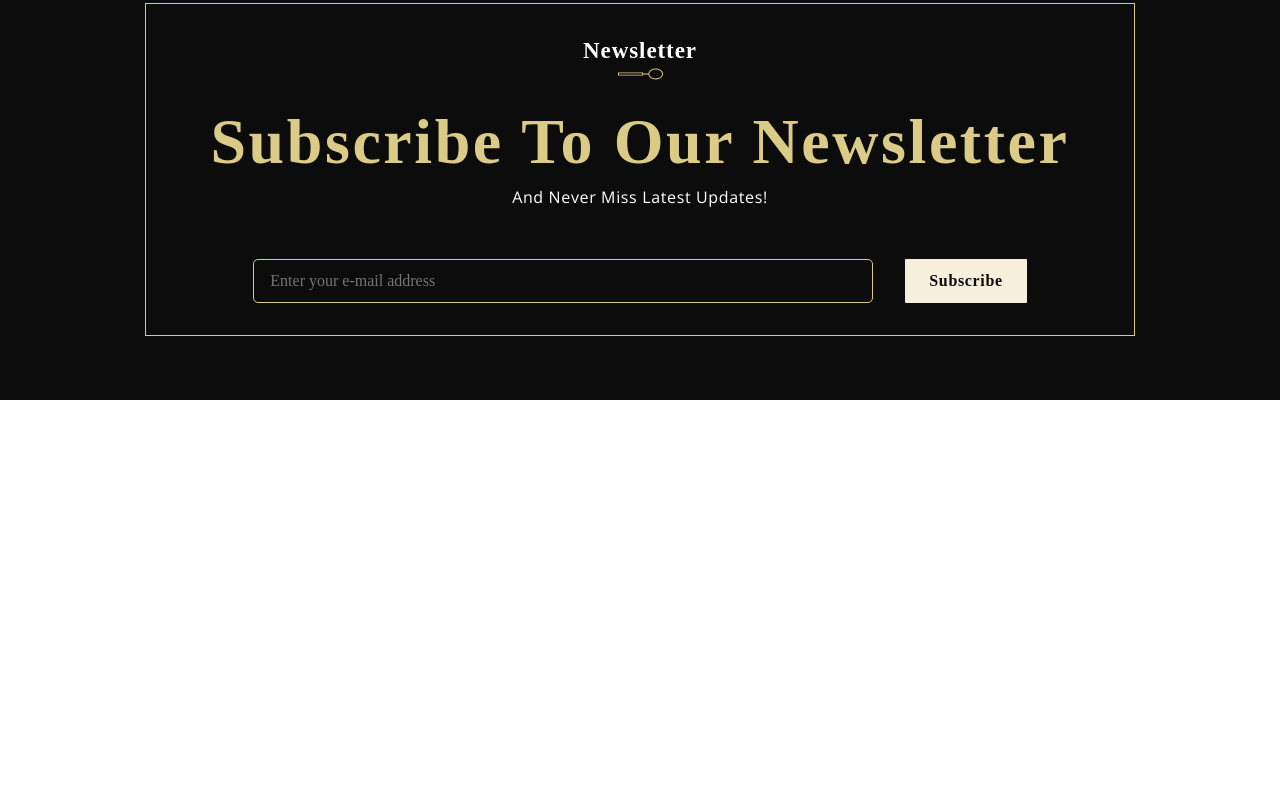
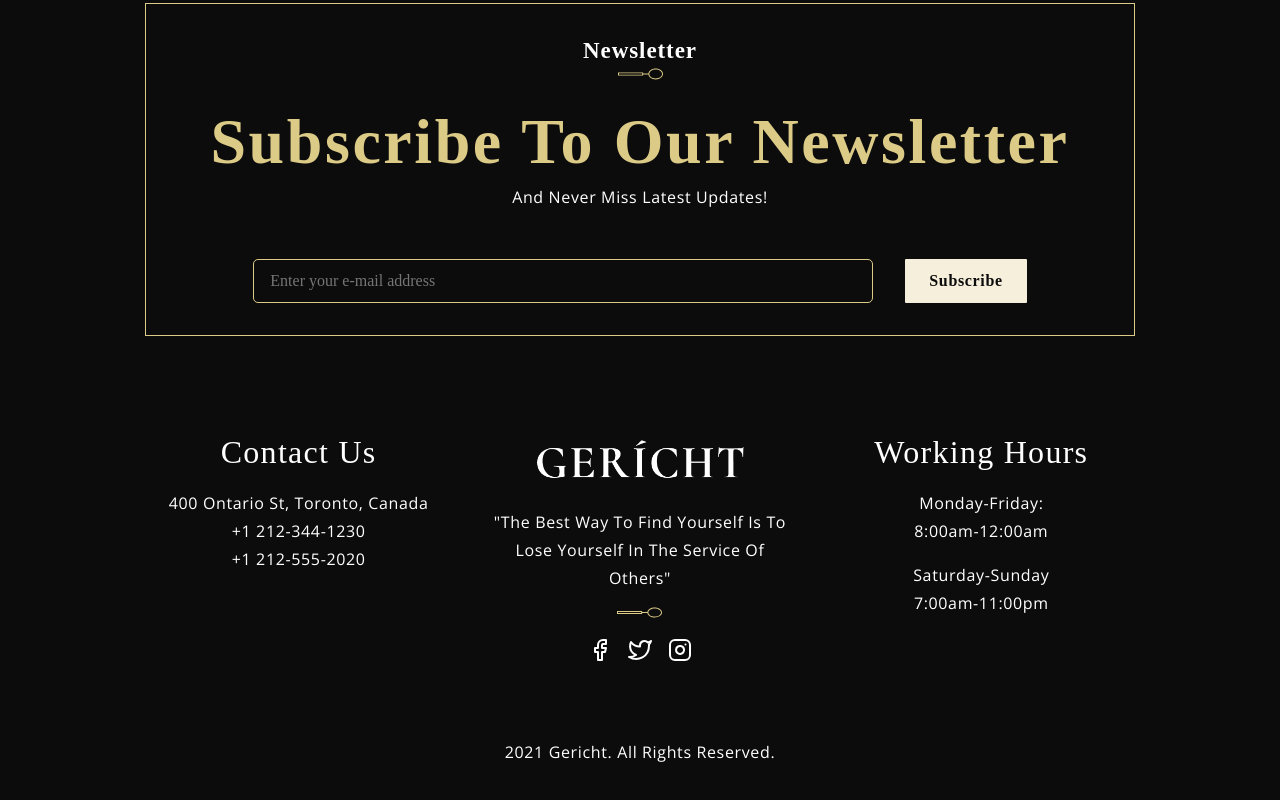
Before and after one commit to Ayo-Show/gericht-restaurant, a React (Create React App) app: page / in a window 1280 px wide. Shown: the part 7503-8303 px from the top of the page. Before the commit the page ends 7903 px from the top, so only its background shows below. Built offline with nearby package versions, Linux system fonts and the light colour scheme; a web font is replaced by a local one.

Commit message:
updated the footer and added styling

```diff
--- a/src/container/Footer/Footer.css
+++ b/src/container/Footer/Footer.css
@@ -12,3 +12,94 @@
   background: var(--color-black);
   padding-top: 0;
 }
+
+.app__footer-links {
+  width: 100%;
+  display: flex;
+  justify-content: space-between;
+  align-items: flex-start;
+  margin-top: 5rem;
+  padding: 0 2rem;
+}
+
+.app__footer-links_contact,
+.app__footer-links_logo,
+.app__footer-links_work {
+  flex: 1;
+  margin: 1rem;
+  text-align: center;
+}
+
+.app__footer-links_logo img:first-child {
+  width: 210px;
+  margin-bottom: 0.75rem;
+}
+
+.app__footer-links_work p:nth-child(2n + 1) {
+  margin-bottom: 1rem;
+}
+
+.app__footer-links_icons {
+  margin-top: 0.5rem;
+}
+
+.app__footer-links_icons svg {
+  color: var(--color-white);
+  margin: 0.5rem;
+  font-size: 24px;
+  cursor: pointer;
+}
+
+.app__footer-links_icons svg:hover {
+  color: var(--color-golden);
+}
+
+.app__footer-headtext {
+  font-family: var(--font-base);
+  color: var(--color-white);
+  font-weight: 400;
+  letter-spacing: 0.04em;
+  text-transform: capitalize;
+  font-size: 32px;
+  line-height: 41.6px;
+  margin-bottom: 1rem;
+}
+
+.footer__copyright {
+  margin-top: 3rem;
+}
+
+@media screen and (min-width: 2000px) {
+  .app__footer-headtext {
+    font-size: 51px;
+    line-height: 61px;
+  }
+}
+
+@media screen and (max-width: 1150px) {
+  .app__footer-links {
+    align-items: center;
+    flex-direction: column;
+    padding: 0;
+  }
+
+  .app__footer-links_contact,
+  .app__footer-links_logo,
+  .app__footer-links_work {
+    margin: 2rem 0;
+    width: 100%;
+  }
+}
+
+@media screen and (max-width: 650px) {
+  .app__footer {
+    padding: 0 0 2rem 0;
+  }
+}
+
+@media screen and (max-width: 350px) {
+  .app__footer-links_logo img:first-child {
+    width: 80%;
+
+  }
+}
--- a/src/container/Footer/Footer.jsx
+++ b/src/container/Footer/Footer.jsx
@@ -1,12 +1,51 @@
 import React from "react";
 import { FiFacebook, FiTwitter, FiInstagram } from "react-icons/fi";
 import { FooterOverlay, Newsletter } from "../../components";
+import { images } from "../../constants";
 import "./Footer.css";
 
 const Footer = () => (
   <div className="app__footer section__padding">
     <FooterOverlay />
     <Newsletter />
+
+    <div className="app__footer-links">
+      <div className="app__footer-links_contact">
+        <h1 className="app__footer-headtext">Contact Us</h1>
+        <p className="p__opensans">400 Ontario St, Toronto, Canada</p>
+        <p className="p__opensans">+1 212-344-1230</p>
+        <p className="p__opensans">+1 212-555-2020</p>
+      </div>
+      <div className="app__footer-links_logo">
+        <img src={images.gericht} alt="footer_logo" />
+        <p className="p__opensans">
+          "The best way to find yourself is to lose yourself in the service of
+          others"
+        </p>
+        <img
+          src={images.spoon}
+          alt="spoon"
+          className="spoon__img"
+          style={{ marginTop: 15 }}
+        />
+        <div className="app__footer-links_icons">
+          <FiFacebook />
+          <FiTwitter />
+          <FiInstagram />
+        </div>
+      </div>
+      <div className="app__footer-links_work">
+      <h1 className="app__footer-headtext">Working Hours</h1>
+        <p className="p__opensans">Monday-Friday:</p>
+        <p className="p__opensans">8:00am-12:00am</p>
+        <p className="p__opensans">Saturday-Sunday</p>
+        <p className="p__opensans">7:00am-11:00pm</p>
+      </div>
+    </div>
+
+    <div className="footer__copyright">
+      <p className="p__opensans">2021 Gericht. All Rights Reserved.</p>
+    </div>
   </div>
 );
 
```
